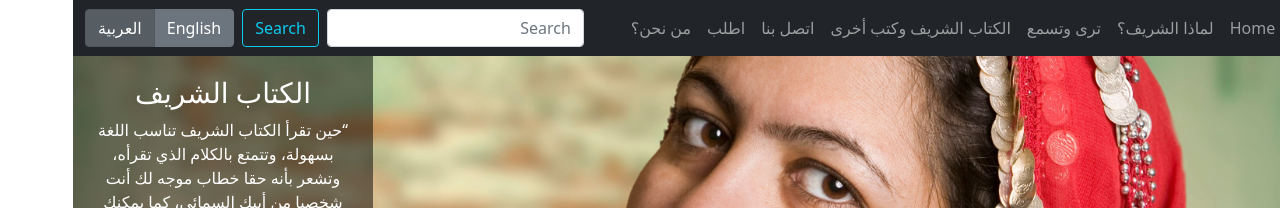
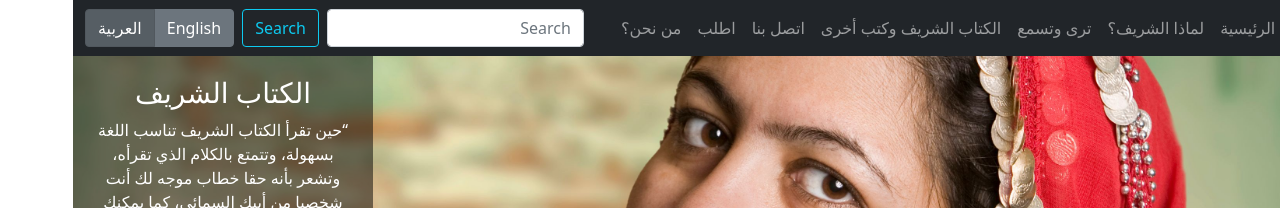
Before and after one commit to sharifbible/sharifbible.github.io, a Jekyll site: the page built from ar/pages/index.md, in a window 1280 px wide. Shown: the top 208 px of the page. Built offline with Jekyll 4.4.1, drawn with Linux system fonts in a browser that asks for light colours.

Commit message:
Home page Ar button

```diff
--- a/_data/nav-menus.yml
+++ b/_data/nav-menus.yml
@@ -1,7 +1,7 @@
 home:
   path:
   en: Home
-  ar: Home
+  ar: الرئيسية
 why-the-sharif:
   path: why-the-sharif
   en: Why the Sharif?
```
